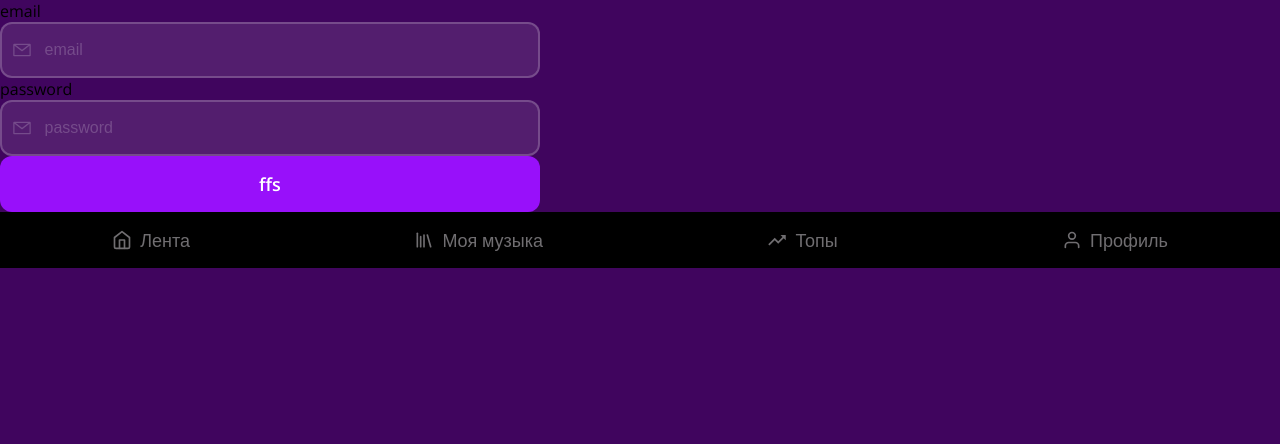
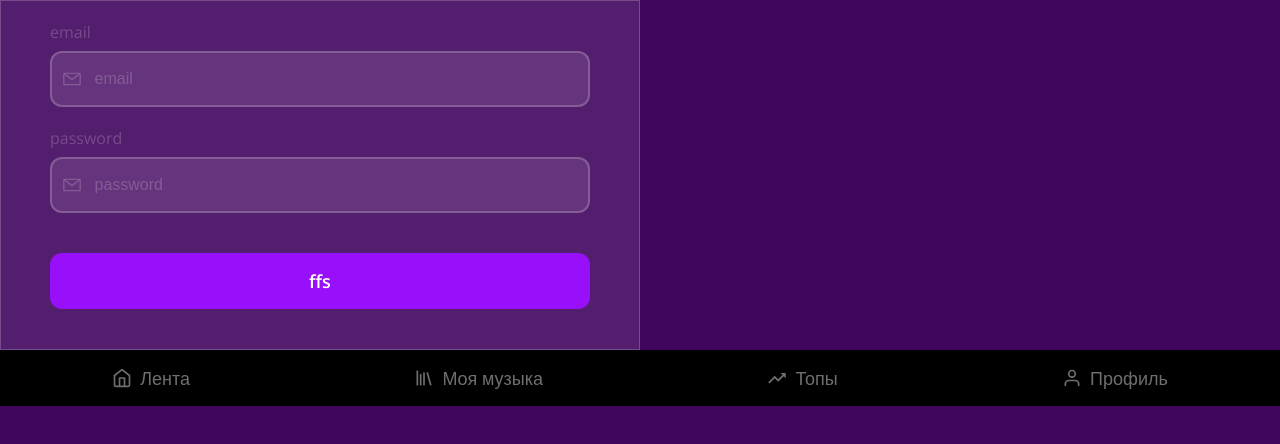
Before and after one commit to KI-24-ATAKA/Pet-Music-Hosting, a React (Vite) app in the folder frontend/MusicHostingWebApp/: page / in a window 1280 px wide. Shown: the top 444 px of the page. Built offline with nearby package versions, Linux system fonts and the light colour scheme.

Commit message:
Form-style

```diff
--- a/frontend/MusicHostingWebApp/src/components/Form/Form.scss
+++ b/frontend/MusicHostingWebApp/src/components/Form/Form.scss
@@ -0,0 +1,37 @@
+@import '@style';
+
+.Form {
+  box-sizing: border-box;
+  display: flex;
+  flex-direction: column;
+  align-items: center;
+  justify-content: center;
+  border: 1px solid $transparent-white;
+  background-color: $transparent-white-background;
+  padding: 20px 0px;
+  width: 640px;
+  &__field {
+    display: flex;
+    flex-direction: column;
+    gap: 8px;
+    width: 100%;
+    max-width: 320px;
+    .Form__label {
+      color: $transparent-white;
+    }
+  }
+  &__button {
+    padding: 20px 0;
+    width: 100%;
+    max-width: 320px;
+  }
+  @media(min-width: $tablet-width) {
+    gap: 20px;
+    &__field {
+      max-width: 540px;
+    }
+    &__button {
+      max-width: 540px;
+    }
+  }
+}
--- a/frontend/MusicHostingWebApp/src/components/Form/Form.tsx
+++ b/frontend/MusicHostingWebApp/src/components/Form/Form.tsx
@@ -11,13 +11,14 @@ function Form(props: IFormProps) {
         initialValues: props.initialValue,
         onSubmit: props.onSubmit,
     });
+
     return (
     <form className='Form'>
         {props.ui.map((UI) => {
             if (UI.type == 'InputField') {
                 return (
-                    <div>
-                        <label>{UI.label}</label>
+                    <div className='Form__field'>
+                        <label className='Form__label'>{UI.label}</label>
                         <InputField
                             {...UI.ui}
                             value={formik.values[UI.ui.label]}
@@ -36,7 +37,9 @@ function Form(props: IFormProps) {
                 );
             };
         })}
-        <Button {...props.button} />
+        <div className='Form__button'>
+            <Button {...props.button} />
+        </div>
     </form>
     );
 }
```
